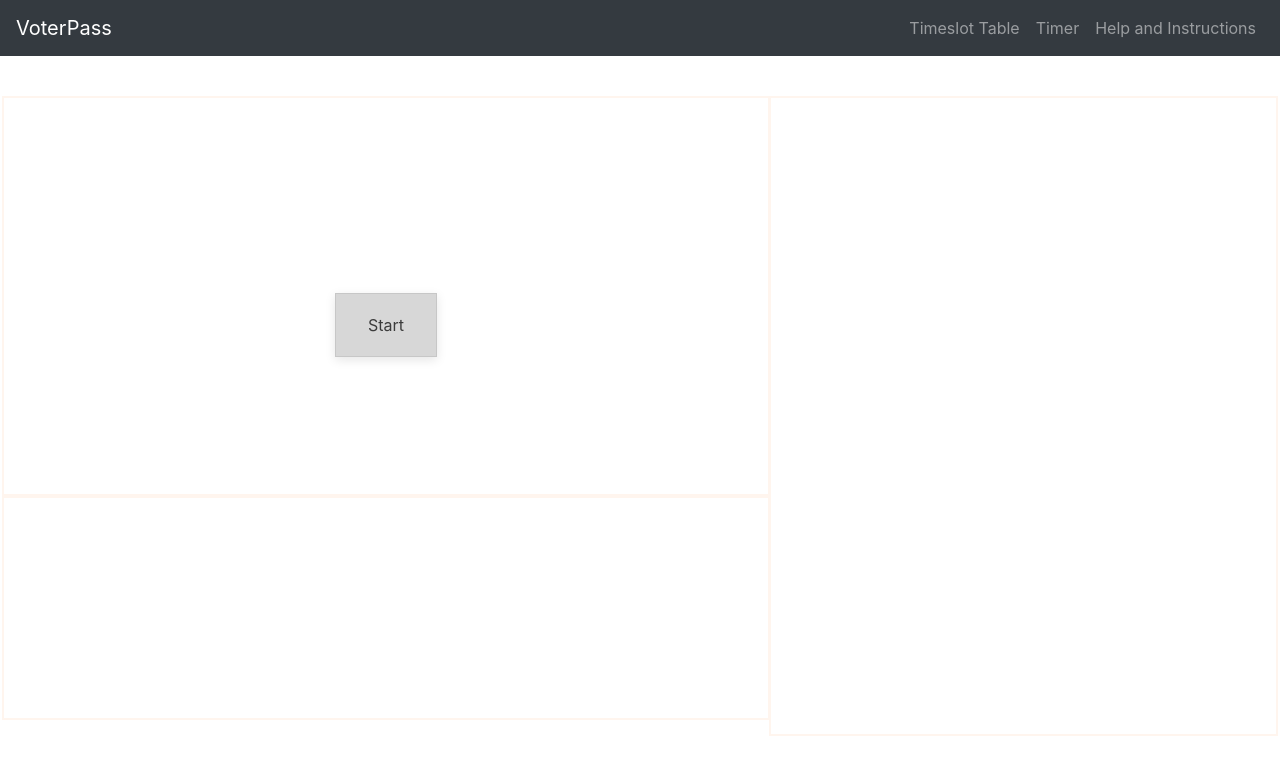
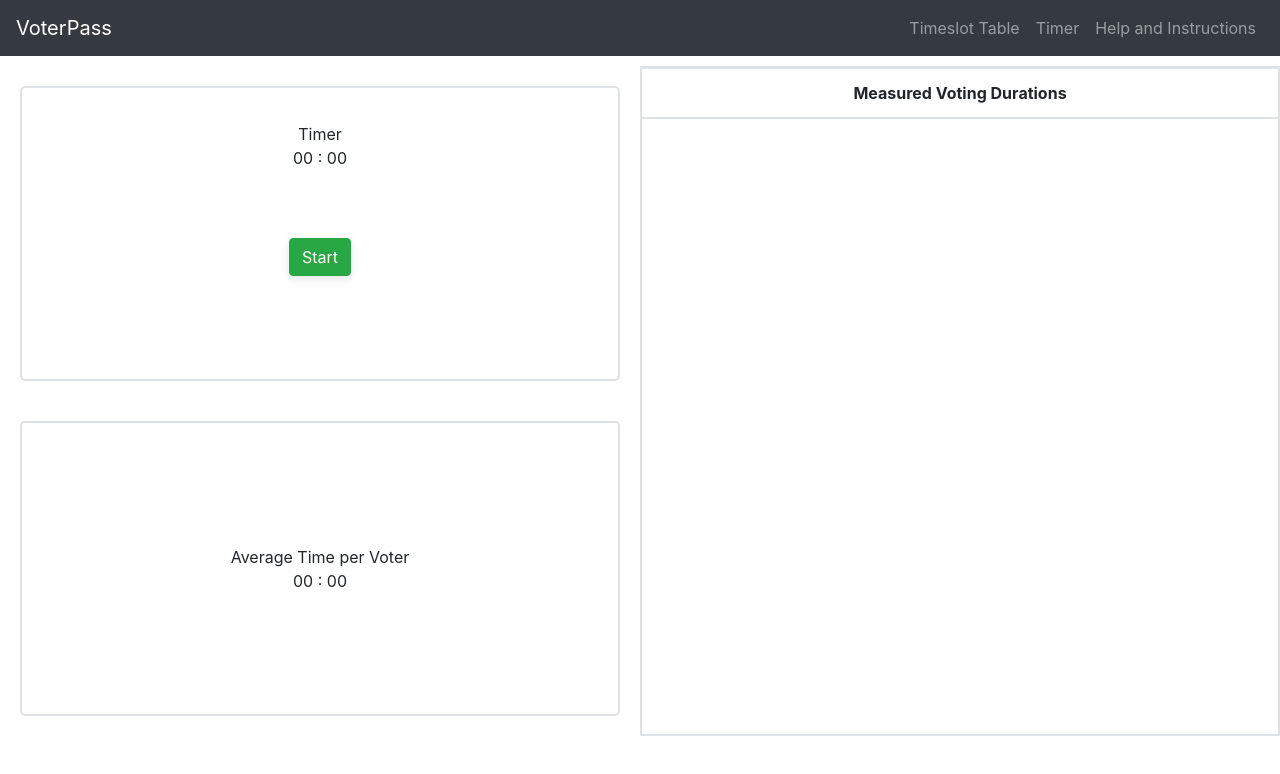
Before and after one commit to CEN-Team-Four/VoterPass, a React (Create React App) app in the folder voter-pass/: page /timer in a window 1280 px wide. Shown: the top 774 px of the page. Built offline with nearby package versions, Linux system fonts and the light colour scheme.

Commit message:
Update CSS for Timer page

```diff
--- a/voter-pass/src/App.css
+++ b/voter-pass/src/App.css
@@ -34,6 +34,10 @@ body {
   color: white;
 }
 
+.page-display {
+  height: 85vh;
+}
+
 .logo{
   color: white;
 }
--- a/voter-pass/src/App.js
+++ b/voter-pass/src/App.js
@@ -16,7 +16,7 @@ class App extends React.Component {
         <Navigation />
 
 
-        <div>
+        <div className="page-display">
           <Switch>
             <Route exact path="/" component={Home}/>
             <Route exact path="/timer" component={Timer}/>
--- a/voter-pass/src/components/Average/index.css
+++ b/voter-pass/src/components/Average/index.css
@@ -0,0 +1,25 @@
+.average-display {
+    display: flex;
+    flex-direction: column;
+    justify-content: space-around;
+
+    grid-area: average-display;
+
+    margin: 20px 20px 20px 20px;
+    border: 2px solid #dee2e6;
+    border-radius: 5px;
+    text-align: center;
+    align-content: center;
+}
+
+
+/*#average {
+    position: fixed;
+    border: 2px solid #dee2e6;
+    right: 2px;
+    width: 60%;
+    top: 62%;
+    left: 2px;
+    height: 28%;
+    text-align: center;
+}*/
--- a/voter-pass/src/components/Average/index.js
+++ b/voter-pass/src/components/Average/index.js
@@ -21,8 +21,10 @@ function Average(props){
 
     }
     return(
-        <div>
-        {minutes} : {seconds}
+        <div className="average-display">
+            Average Time per Voter
+            <br></br>
+            {minutes} : {seconds}
         </div>
     );
 }
--- a/voter-pass/src/components/List/index.css
+++ b/voter-pass/src/components/List/index.css
@@ -0,0 +1,30 @@
+.list {
+    border: 2px solid #dee2e6;
+    height: 100%;
+
+    grid-area: time-list;
+
+    overflow-y: scroll;
+    scroll-behavior: smooth;
+}
+
+.time-list {
+    max-height: 300px;
+    overflow: auto;
+    scroll-behavior: smooth;
+}
+
+.time-list-heading {
+    border-top: 0;
+}
+
+/*#list {
+    position: fixed;
+    border: 2px solid #dee2e6;
+    right: 2px;
+    top: 12%;
+    width: 39.8%;
+    height: 80%;
+    overflow-y: scroll;
+    scroll-behavior: smooth;
+}*/
--- a/voter-pass/src/components/List/index.js
+++ b/voter-pass/src/components/List/index.js
@@ -1,18 +1,27 @@
 import React from "react";
 
 import './index.css';
+import Table from 'react-bootstrap/Table';
 
-function List (props){
+function List(props) {
     const items = props.items;
-    const listItems = items.map(item =>{
-        let  seconds = ("0" + (Math.floor(item / 1000) % 60)).slice(-2);
+    const listItems = items.map(item => {
+        let seconds = ("0" + (Math.floor(item / 1000) % 60)).slice(-2);
         let minutes = ("0" + (Math.floor(item / 60000) % 60)).slice(-2);
-        return <div >
-                <td>{minutes} : {seconds}</td></div>
-     });
+        return <tr><td>{minutes} : {seconds}</td></tr>
+    });
 
-return(
-<div>{listItems}</div>
+    return (
+        <div className="list">
+            <Table striped className="time-list">
+                <thead>
+                    <th className="time-list-heading">Measured Voting Durations</th>
+                </thead>
+                <tbody>
+                    {listItems}
+                </tbody>
+            </Table>
+        </div>
     );
 }
 
--- a/voter-pass/src/components/Timer/index.css
+++ b/voter-pass/src/components/Timer/index.css
@@ -1,40 +1,37 @@
-.Timer{
-    position: fixed;
-    border: 2px solid seashell;
+.timer {
+    display: grid;
+    grid-template-areas:
+        "stopwatch-display time-list"
+        "average-display time-list";
+    grid-template-rows: 50% 50%;
+    grid-template-columns: 50% 50%;
+
+
+    height: 100%;
     align-content: center;
-    width: 60%;
-    height: 50%;
     padding-top: 10px;
-    left: 2px;
-    top: 12%;
-    color: white;
     text-align: center;
-  }
-
-.list{
-    position: fixed;
-    border: 2px solid seashell;
-    right: 2px;
-    top: 12%;
-    width: 39.8%;
-    height: 80%;
-    overflow: scroll;
-    scroll-behavior: smooth;
-  }
-
-  .time-list {
-	max-height: 300px;
-	overflow: auto;
-	scroll-behavior: smooth;
 }
 
-  .average{
-    position: fixed;
-    border: 2px solid seashell;
-    right: 2px;
-    width: 60%;
-    top: 62%;
-    left: 2px;
-    height: 28%;
+.stopwatch-display {
+    display: flex;
+    flex-direction: column;
+    justify-content: space-around;
+    align-items: center;
+
+    grid-area: stopwatch-display;
+
+    margin: 20px 20px 20px 20px;
+    border: 2px solid #dee2e6;
+    border-radius: 5px;
     text-align: center;
-  }
+    align-content: center;
+}
+
+.buttons-row-1 {
+    display: flex;
+    flex-direction: row;
+    justify-content: space-around;
+
+    width: 70%;
+}
--- a/voter-pass/src/components/Timer/index.js
+++ b/voter-pass/src/components/Timer/index.js
@@ -1,10 +1,12 @@
-import React, {Component} from "react";
+import React, { Component } from "react";
 
 import './index.css';
+import Button from 'react-bootstrap/Button';
+
 import List from '../List'
 import Average from '../Average'
 
-class Timer extends Component{
+class Timer extends Component {
 
   state = {
     timerOn: false,
@@ -40,12 +42,12 @@ class Timer extends Component{
 
   storeTime = () => {
     const list = [...this.state.listOfTimes, this.state.timerTime]
-          this.setState({listOfTimes:list})
+    this.setState({ listOfTimes: list })
   };
 
   clearList = () => {
     let temp = [];
-        this.setState({listOfTimes:temp});
+    this.setState({ listOfTimes: temp });
   };
 
   render() {
@@ -53,43 +55,43 @@ class Timer extends Component{
     let seconds = ("0" + (Math.floor(timerTime / 1000) % 60)).slice(-2);
     let minutes = ("0" + (Math.floor(timerTime / 60000) % 60)).slice(-2);
     return (
-          <div className="Timer">Timer
-
-            <div className = 'list'>
-              <table className = "time-list">
-                <List items = {this.state.listOfTimes}></List>
-              </table>
+      <div className="timer">
+        <div className="stopwatch-display">
+          <div>
+            Timer
+                  <br></br>
+            {minutes} : {seconds}
           </div>
 
-            <div className = 'average'>
-                <div>Average Time per Voter</div>
-                <Average items = {this.state.listOfTimes}>
-                </Average>
-            </div>
-
-            <div className="stopwatch-display">
-                {minutes} : {seconds}
-            </div>
+          <div className="buttons-row-1">
             {this.state.timerOn === false && this.state.timerTime === 0 && (
-                <button onClick={this.startTimer}>Start</button>
+              <Button variant="success" onClick={this.startTimer}>Start</Button>
             )}
             {this.state.timerOn === true && (
-                <button onClick={this.stopTimer}>Stop</button>
+              <Button variant="danger" onClick={this.stopTimer}>Stop</Button>
             )}
             {this.state.timerOn === false && this.state.timerTime > 0 && (
-                <button onClick={this.startTimer}>Resume</button>
+              <Button variant="dark" onClick={this.startTimer}>Resume</Button>
             )}
             {this.state.timerOn === false && this.state.timerTime > 0 && (
-                <button onClick={this.resetTimer}>Reset</button>
+              <Button variant="dark" onClick={this.resetTimer}>Reset</Button>
             )}
             {this.state.timerOn === false && this.state.timerTime > 0 && (
-                <button onClick={this.storeTime}>Submit</button>
-             )} <br></br>
-             {this.state.listOfTimes.length > 0 && (
-                <button onClick={this.clearList}>Clear List</button>
+              <Button variant="dark" onClick={this.storeTime}>Add to List</Button>
             )}
           </div>
 
+          <div className="buttons-row-2">
+            {this.state.listOfTimes.length > 0 && (
+              <Button variant="dark" onClick={this.clearList}>Clear List</Button>
+            )}
+          </div>
+        </div>
+
+        <Average items={this.state.listOfTimes} />
+
+        <List items={this.state.listOfTimes} />
+      </div>
     );
   }
 }
```
Lines whose indentation alone changed are shown as unchanged.
